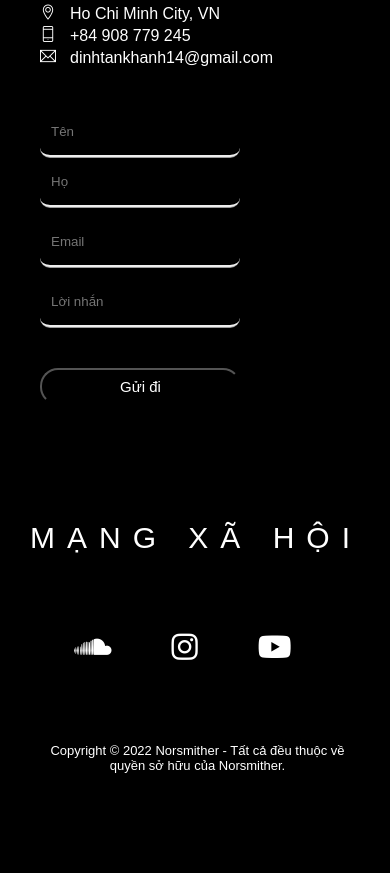
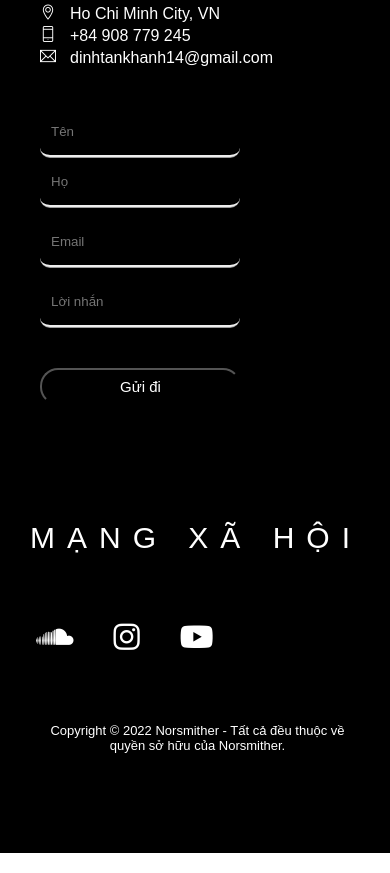
Before and after one commit to tankhanh/-norsmither-website, a website: page homeVN.html in a window 390 px wide. Shown: the part 1768-2641 px from the top of the page. Drawn offline with nearby package versions, Linux system fonts and the light colour scheme.

Commit message:
sửa css

```diff
--- a/public/assets/css/style.css
+++ b/public/assets/css/style.css
@@ -620,6 +620,7 @@
         font-size: 15px;
         line-height: 2;
         margin: 30px 10px;
+        font-style: italic;
     }
 
     /* CONTENT-PRODUCT */
@@ -1078,6 +1079,7 @@
         font-size: 10px;
         line-height: 2;
         margin: 30px 10px;
+        font-style: italic;
     }
 
     /* CONTENT-PRODUCT */
--- a/public/assets/css/styleVN.css
+++ b/public/assets/css/styleVN.css
@@ -1367,7 +1367,7 @@
         font-size: 20px;
         padding: 16px;
         display: inline-flex;
-        margin: 15px 28px;
+        margin: 15px 0px;
     }
     #social .social-list a{
         color: rgba(0, 0, 0, 0.6);
@@ -1378,17 +1378,17 @@
     }
     .fa-soundcloud{
         font-size: 30px;
-        margin: 30px;
+        margin: 20px;
         color: white;
     }
     .fa-instagram{
         font-size: 30px;
-        margin: 30px;
+        margin: 20px;
         color: white;
     }
     .fa-youtube{
         font-size: 30px;
-        margin: 30px;
+        margin: 20px;
         color: white;
     }
     .copy{
```
